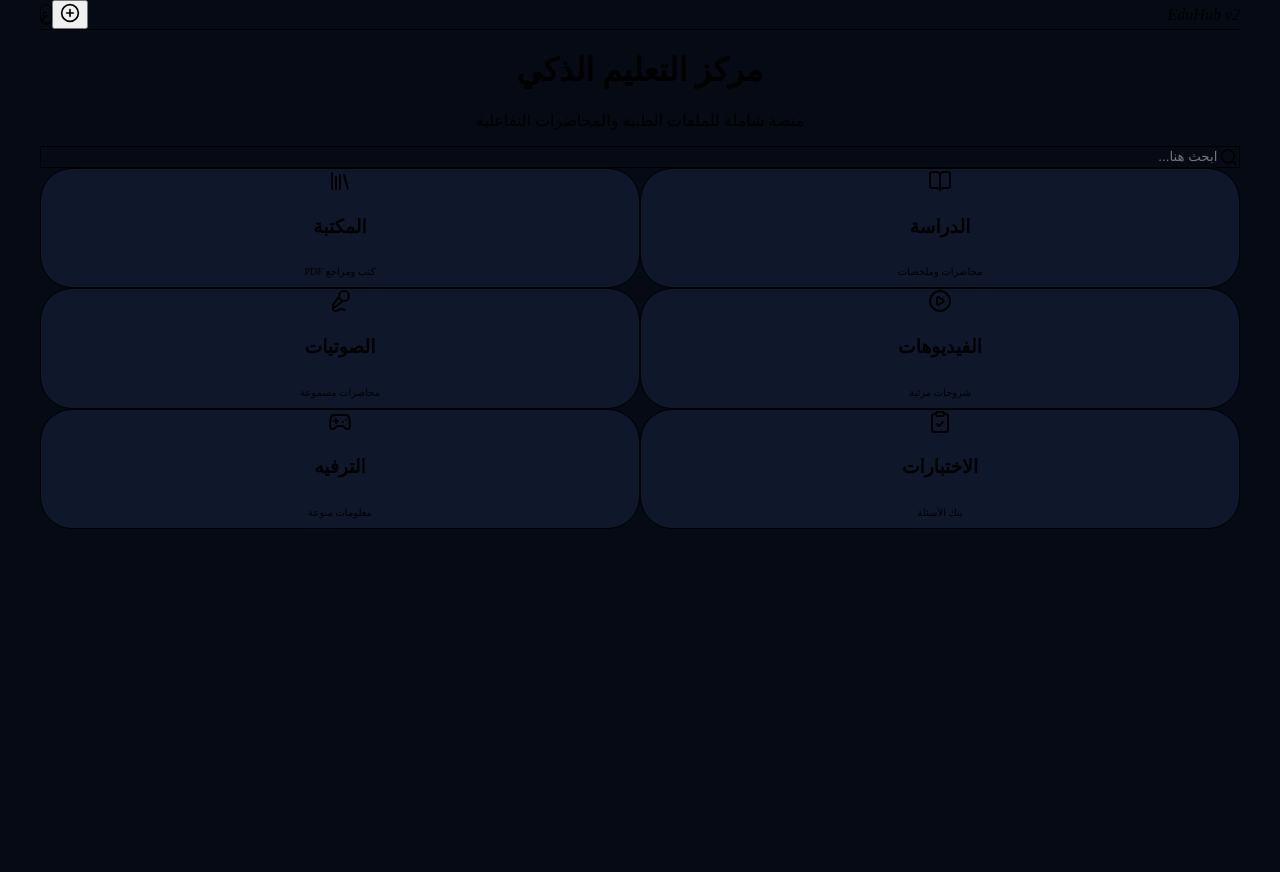
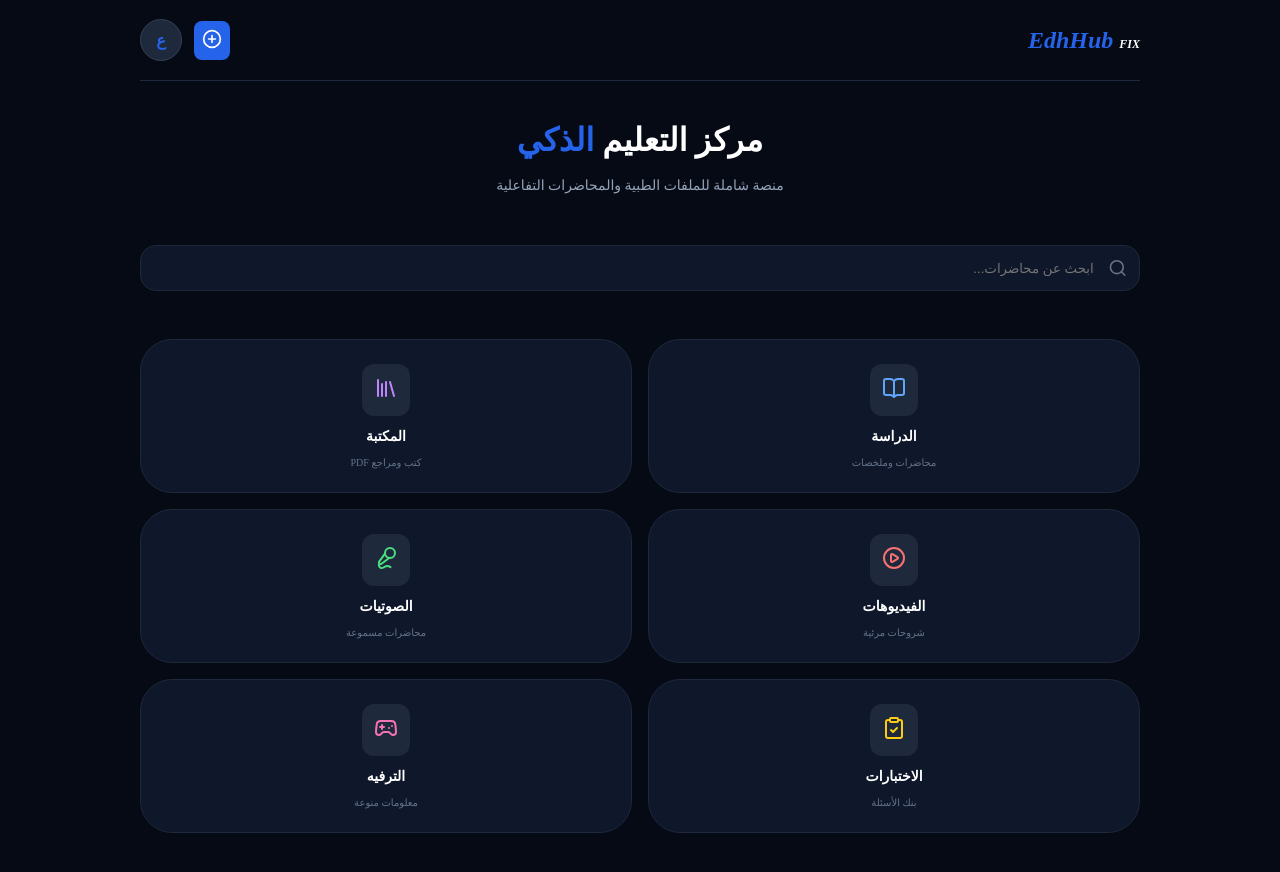
Before and after one commit to deefmak26/EdhHub, a React (Vite) app: page / in a window 1280 px wide. Shown: the top 872 px of the page. Before the commit the page ends 800 px from the top, so only its background shows below. Built offline with nearby package versions, Linux system fonts and the light colour scheme.

Commit message:
FORCE UPDATE: New Layout v2 with extra padding

```diff
--- a/src/App.jsx
+++ b/src/App.jsx
@@ -3,45 +3,59 @@ import { Search, PlusCircle, BookOpen, User, Library, PlayCircle, Mic2, Clipboar
 
 export default function App() {
   const categories = [
-    { title: 'الدراسة', desc: 'محاضرات وملخصات', icon: <BookOpen className="text-blue-400" /> },
-    { title: 'المكتبة', desc: 'كتب ومراجع PDF', icon: <Library className="text-purple-400" /> },
-    { title: 'الفيديوهات', desc: 'شروحات مرئية', icon: <PlayCircle className="text-red-400" /> },
-    { title: 'الصوتيات', desc: 'محاضرات مسموعة', icon: <Mic2 className="text-green-400" /> },
-    { title: 'الاختبارات', desc: 'بنك الأسئلة', icon: <ClipboardCheck className="text-yellow-400" /> },
-    { title: 'الترفيه', desc: 'معلومات منوعة', icon: <Gamepad2 className="text-pink-400" /> },
+    { title: 'الدراسة', desc: 'محاضرات وملخصات', icon: <BookOpen color="#60a5fa" /> },
+    { title: 'المكتبة', desc: 'كتب ومراجع PDF', icon: <Library color="#c084fc" /> },
+    { title: 'الفيديوهات', desc: 'شروحات مرئية', icon: <PlayCircle color="#f87171" /> },
+    { title: 'الصوتيات', desc: 'محاضرات مسموعة', icon: <Mic2 color="#4ade80" /> },
+    { title: 'الاختبارات', desc: 'بنك الأسئلة', icon: <ClipboardCheck color="#facc15" /> },
+    { title: 'الترفيه', desc: 'معلومات منوعة', icon: <Gamepad2 color="#f472b6" /> },
   ];
 
+  // ستايل الحاوية الرئيسية لضمان المسافات
+  const containerStyle = {
+    padding: '0 24px',
+    maxWidth: '1000px',
+    margin: '0 auto',
+    backgroundColor: '#050a15',
+    minHeight: '100vh',
+    direction: 'rtl'
+  };
+
   return (
-    <div className="min-h-screen text-slate-100 font-sans pb-20">
-      <nav className="h-20 flex items-center justify-between border-b border-white/5 mb-10">
-        <div className="text-2xl font-black italic text-blue-500">EduHub <span className="text-white text-sm">v2</span></div>
-        <div className="flex items-center gap-3">
-          <button className="bg-blue-600 p-2 rounded-lg"><PlusCircle size={20}/></button>
-          <div className="w-10 h-10 bg-slate-800 rounded-full border border-blue-500/30 flex items-center justify-center font-bold">ع</div>
+    <div style={containerStyle}>
+      {/* الهيدر */}
+      <nav style={{ display: 'flex', justifyContent: 'space-between', alignItems: 'center', height: '80px', borderBottom: '1px solid #1e293b', marginBottom: '40px' }}>
+        <div style={{ fontSize: '24px', fontWeight: '900', color: '#2563eb', fontStyle: 'italic' }}>
+          EdhHub <span style={{ color: '#ffffff', fontSize: '12px' }}>FIX</span>
+        </div>
+        <div style={{ display: 'flex', gap: '12px', alignItems: 'center' }}>
+          <button style={{ backgroundColor: '#2563eb', border: 'none', padding: '8px', borderRadius: '8px' }}><PlusCircle color="white" size={20}/></button>
+          <div style={{ width: '40px', height: '40px', backgroundColor: '#1e293b', borderRadius: '50%', display: 'flex', alignItems: 'center', justifyContent: 'center', color: '#2563eb', fontWeight: 'bold', border: '1px solid #334155' }}>ع</div>
         </div>
       </nav>
 
-      <main>
-        <div className="text-center mb-12">
-           <h1 className="text-4xl font-black mb-4">مركز التعليم <span className="text-blue-500">الذكي</span></h1>
-           <p className="text-slate-400 text-sm px-10">منصة شاملة للملفات الطبية والمحاضرات التفاعلية</p>
+      {/* المحتوى */}
+      <div style={{ textAlign: 'center', marginBottom: '48px' }}>
+        <h1 style={{ fontSize: '32px', fontWeight: '900', marginBottom: '16px', color: 'white' }}>مركز التعليم <span style={{ color: '#2563eb' }}>الذكي</span></h1>
+        <p style={{ color: '#94a3b8', fontSize: '14px', lineHeight: '1.6' }}>منصة شاملة للملفات الطبية والمحاضرات التفاعلية</p>
       </div>
 
-        <div className="bg-slate-900/50 border border-slate-800 rounded-2xl p-2 mb-12 flex items-center">
-          <Search className="text-slate-500 mx-3" size={20} />
-          <input type="text" placeholder="ابحث هنا..." className="bg-transparent border-none outline-none text-white w-full text-right py-2" />
+      {/* شريط البحث */}
+      <div style={{ backgroundColor: '#0f172a', border: '1px solid #1e293b', borderRadius: '16px', padding: '12px', display: 'flex', alignItems: 'center', marginBottom: '48px' }}>
+        <Search color="#64748b" size={20} style={{ marginLeft: '12px' }} />
+        <input type="text" placeholder="ابحث عن محاضرات..." style={{ background: 'none', border: 'none', outline: 'none', color: 'white', width: '100%', textAlign: 'right' }} />
       </div>
 
-        <div className="grid grid-cols-2 gap-4">
+      {/* الشبكة */}
+      <div style={{ display: 'grid', gridTemplateColumns: '1fr 1fr', gap: '16px', paddingBottom: '80px' }}>
         {categories.map((item, index) => (
-            <div key={index} className="bg-[#0f172a] p-6 rounded-[2rem] border border-slate-800 text-center flex flex-col items-center gap-3">
-              <div className="bg-slate-800 p-3 rounded-xl">{item.icon}</div>
-              <h3 className="font-bold text-sm">{item.title}</h3>
-              <p className="text-[10px] text-slate-500">{item.desc}</p>
+          <div key={index} style={{ backgroundColor: '#0f172a', padding: '24px', borderRadius: '32px', border: '1px solid #1e293b', textAlign: 'center', display: 'flex', flexDirection: 'column', alignItems: 'center', gap: '12px' }}>
+            <div style={{ backgroundColor: '#1e293b', padding: '12px', borderRadius: '12px' }}>{item.icon}</div>
+            <h3 style={{ fontSize: '14px', fontWeight: 'bold', color: 'white', margin: '0' }}>{item.title}</h3>
+            <p style={{ fontSize: '10px', color: '#64748b', margin: '0' }}>{item.desc}</p>
           </div>
         ))}
       </div>
-      </main>
     </div>
   );
 }
```
Lines whose indentation alone changed are shown as unchanged.
